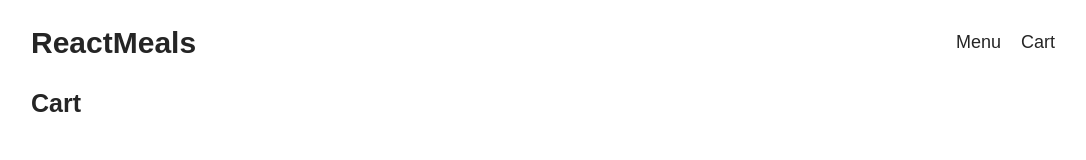
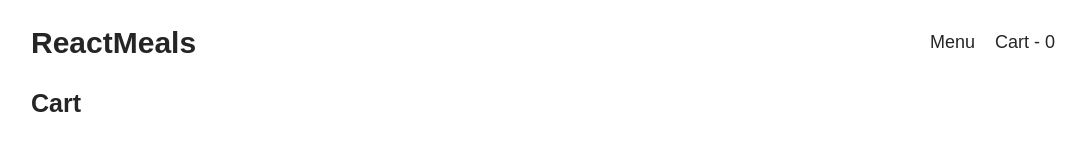
Before and after one commit to findshrey/food-order-app, a React (Create React App) app: page /cart in a window 1280 px wide. Shown: the top 160 px of the page, without its empty margins (97-1183 px from the left). Built offline with nearby package versions, Linux system fonts and the light colour scheme.

Commit message:
Feat: added cart page

```diff
--- a/src/components/Cart/Cart.js
+++ b/src/components/Cart/Cart.js
@@ -1,14 +1,26 @@
-import React from 'react'
+import React, { useContext } from 'react'
 
 import styles from './Cart.module.scss'
+import CartContext from '../../context/CartContext'
 
 const Cart = () => {
+   const cartCtx = useContext(CartContext)
+
    return (
       <section className="cart">
          <div className="container">
             <header>
                <h2>Cart</h2>
             </header>
+            <ul>
+               {
+                  cartCtx.cartItems.map((item) => (
+                     <li>
+                        {`Item: ${item.name}, Quantity: ${item.quantity}`}
+                     </li>
+                  ))
+               }
+            </ul>
          </div>
       </section>
    )
--- a/src/components/Navbar/Navbar.js
+++ b/src/components/Navbar/Navbar.js
@@ -1,9 +1,16 @@
-import React from 'react'
+import React, { useContext } from 'react'
 import { Link } from 'react-router-dom'
 
 import styles from './Navbar.module.scss'
+import CartContext from './../../context/CartContext'
 
 const Navbar = () => {
+   const cartCtx = useContext(CartContext)
+
+   const numberOfItems = cartCtx.cartItems.reduce((acc, cartItem) => {
+      return acc + cartItem.quantity
+   }, 0)
+
    return (
       <nav className={styles.navbar}>
          <ul>
@@ -11,7 +18,7 @@ const Navbar = () => {
                <Link to="/menu" className="nav-link">Menu</Link>
             </li>
             <li>
-               <Link to="/cart" className="nav-link">Cart</Link>
+               <Link to="/cart" className="nav-link">Cart - {numberOfItems}</Link>
             </li>
          </ul>
       </nav>
--- a/src/context/CartContext.js
+++ b/src/context/CartContext.js
@@ -90,8 +90,6 @@ const CartProvider = ({ children }) => {
       removeItem: handleRemoveItem
    }
 
-   // console.log(cartState.totalAmount);
-
    return (
       <CartContext.Provider value={contextData}>
          {children}
```
